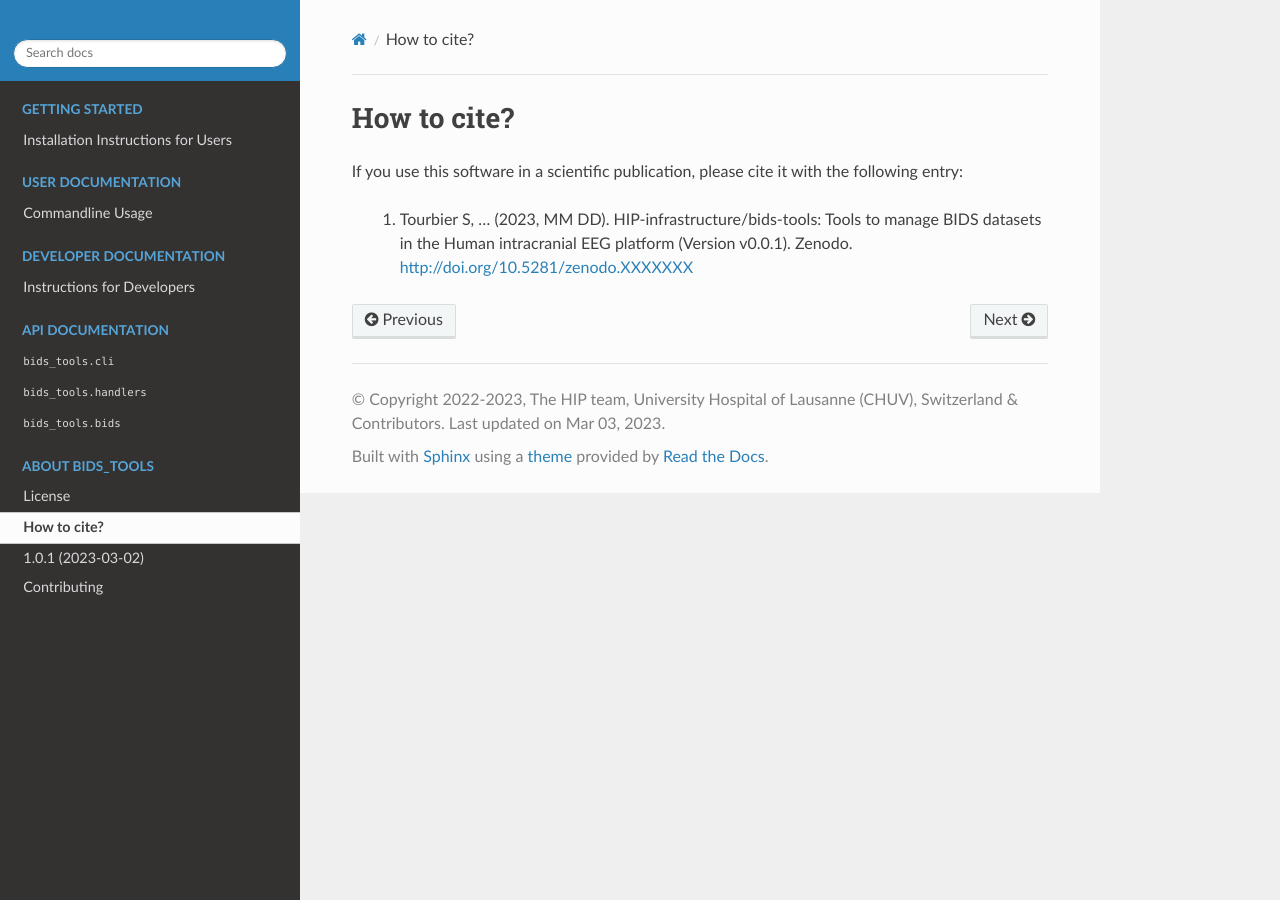
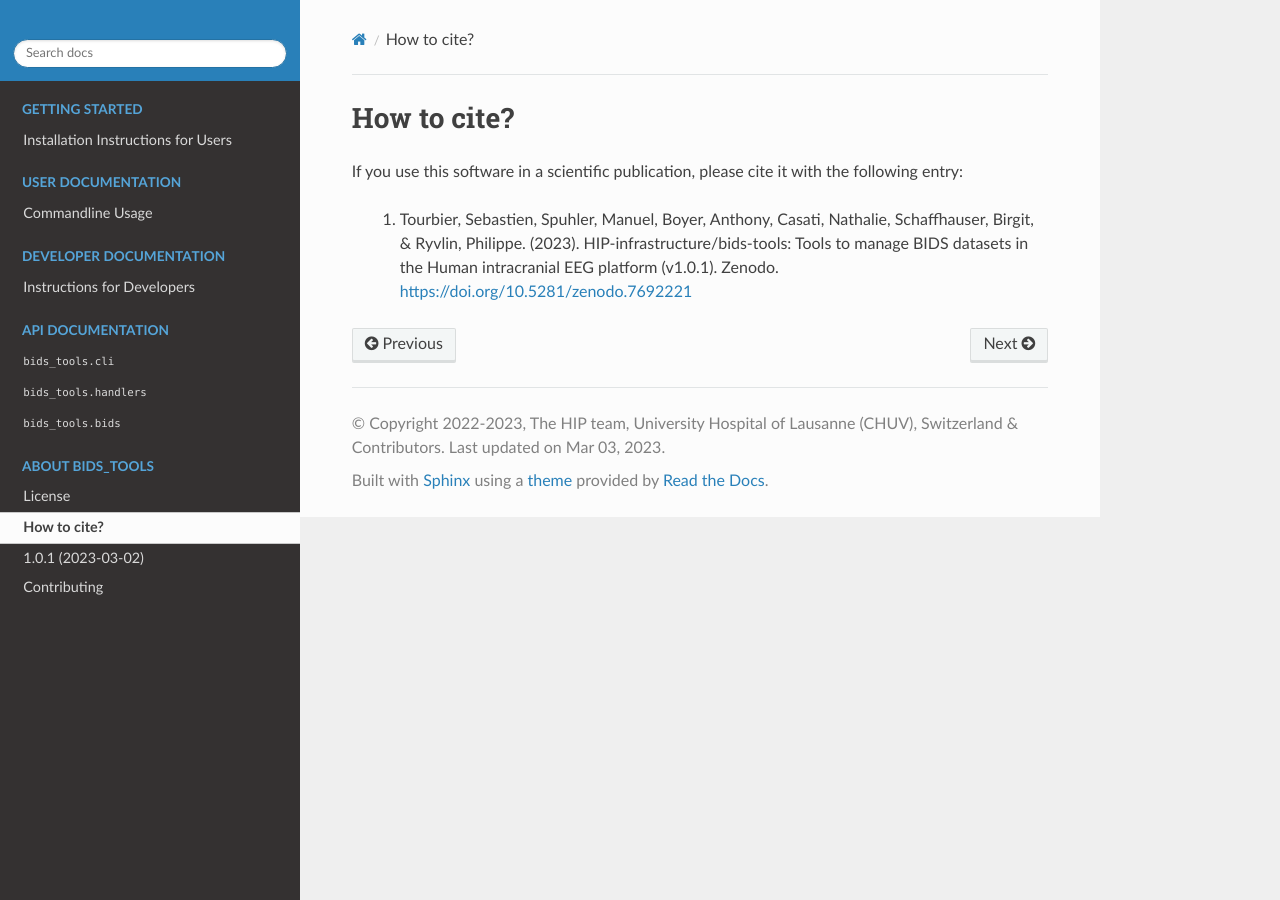
Before and after one commit to HIP-infrastructure/datahipy, a Sphinx documentation site: the page built from docs/citing.rst, in a window 1280 px wide. Built offline with Sphinx 7.4.7 and the Read the Docs theme 2.0.0, drawn with Linux system fonts in a browser that asks for light colours; the version number could not be read and is left out.

Commit message:
docs: update docs/citing.rst with proper zenodo citation

```diff
--- a/docs/citing.rst
+++ b/docs/citing.rst
@@ -6,4 +6,4 @@ How to cite?
 
 If you use this software in a scientific publication, please cite it with the following entry:
 
-    1. Tourbier S, ... (2023, MM DD). HIP-infrastructure/bids-tools: Tools to manage BIDS datasets in the Human intracranial EEG platform (Version v0.0.1). Zenodo. http://doi.org/10.5281/zenodo.XXXXXXX
+    1. Tourbier, Sebastien, Spuhler, Manuel, Boyer, Anthony, Casati, Nathalie, Schaffhauser, Birgit, & Ryvlin, Philippe. (2023). HIP-infrastructure/bids-tools: Tools to manage BIDS datasets in the Human intracranial EEG platform (v1.0.1). Zenodo. https://doi.org/10.5281/zenodo.7692221
```
